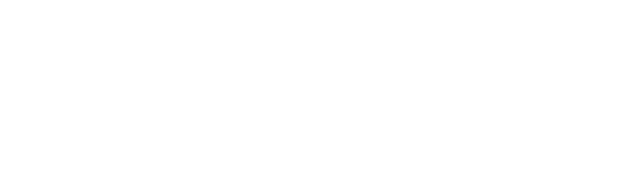
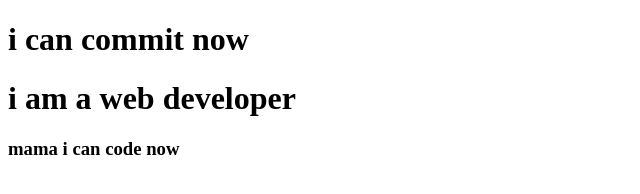
Before and after one commit to Ift4Kher/my-sceond-repo, a plain HTML site: page index.html in a window 1280 px wide. Shown: the whole page, without its empty margins (0-640 px from the left). Drawn offline with Linux system fonts and the light colour scheme.

Commit message:
added header

```diff
--- a/index.html
+++ b/index.html
@@ -7,6 +7,8 @@
     <title>my second github repo</title>
 </head>
 <body>
-
+   <h1>i can commit now</h1>
+   <h1>i am a web developer</h1>
+   <h3>mama i can code now</h3>
 </body>
 </html>
```
